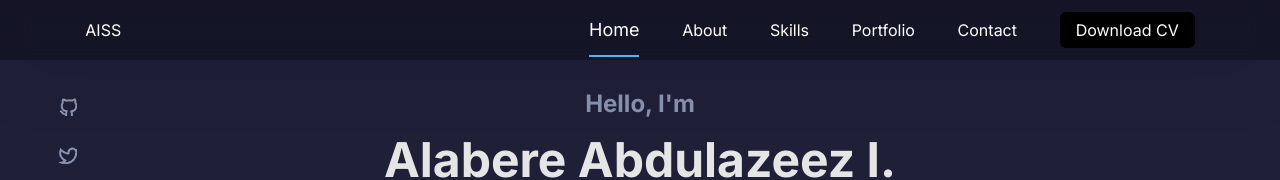
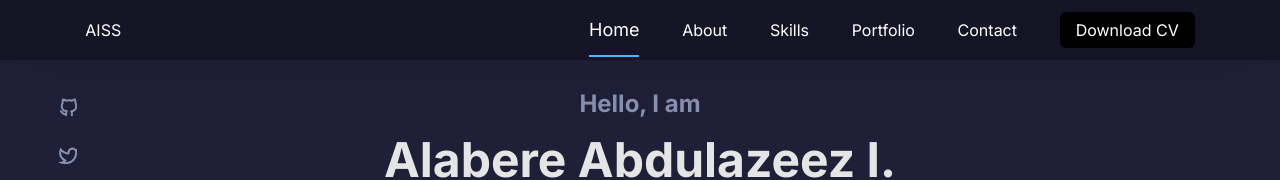
Before and after one commit to Alabere-coder/aiss-portfolio, a Next.js app: page / in a window 1280 px wide. Shown: the top 180 px of the page. Built offline with nearby package versions, Linux system fonts and the light colour scheme.

Commit message:
updating packages

```diff
--- a/components/Header.jsx
+++ b/components/Header.jsx
@@ -18,7 +18,7 @@ const Header = () => {
             transition={{ duration: 0.5 }}
           >
             <p className="text-colorLight font-bold lg:text-center text-2xl mb-4">
-              Hello, I'm
+              Hello, I am
             </p>
             <h1 className=" mt-2 text-center max-md:text-4xl text-5xl font-bold text-neutralBg-200">
               Alabere Abdulazeez I.
```
Also changed, not shown: 1 other file (tests, documents, lock files or other folders).
